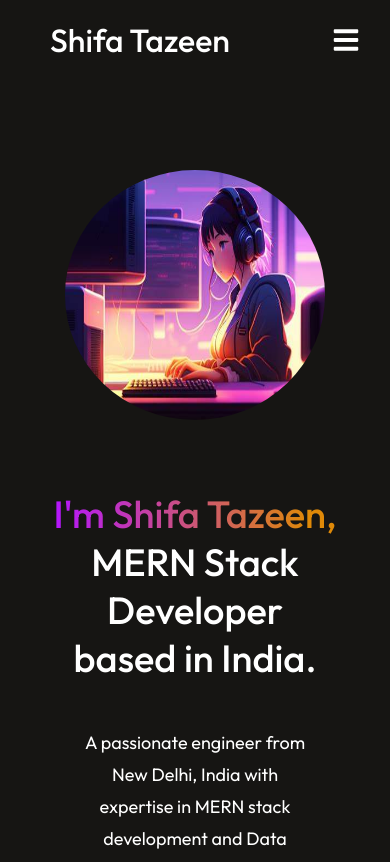
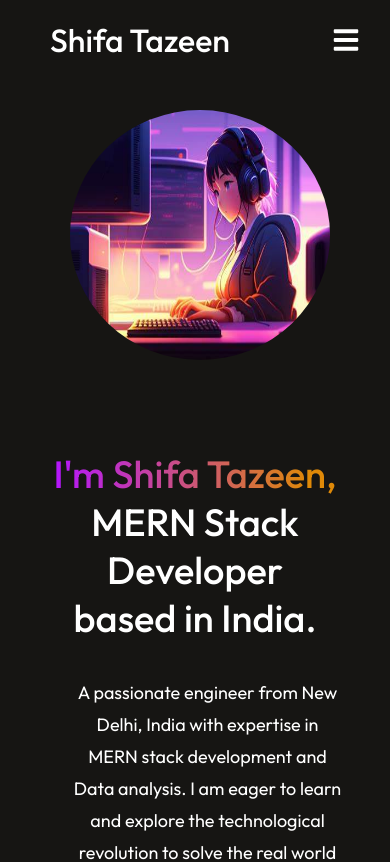
Before and after one commit to Shifashaikh-1234/Portfolio-ShifaTazeen, a React (Vite) app: page / in a window 390 px wide. Shown: the top 862 px of the page. Built offline with nearby package versions, Linux system fonts and the light colour scheme; the HTML template or start-up script is replaced by a standard one.

Commit message:
Update Home.css

```diff
--- a/src/Components/Home/Home.css
+++ b/src/Components/Home/Home.css
@@ -70,10 +70,19 @@
     border-color: #b415ff;
 }
 
-@media (max-width:545px){
+@media (max-width: 545px){
+    .hero{
+        display: flex;
+        justify-content: center;
+        flex-direction: column;
+        align-items: center;
+    }
     .profile-img{
-        margin-top: 90px;
-        width: 260px;
+        margin-top: 30px;
+        margin-bottom: 20px;
+        margin-left: 30px;
+        margin-right: 20px;
+
     }
     .hero h1{
         margin-top: 35px;
@@ -81,10 +90,11 @@
         font-size: 38px;
     }
     .hero p{
-        width: 60%;
+        width: 70%;
         font-size: 18px;
         line-height: 32px;
-        margin: 10px 0px;
+        margin-left: 25px;
+
     }
     .hero-action{
         gap: 16px;
```
